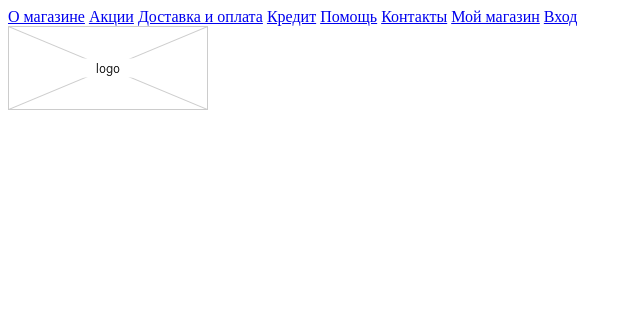
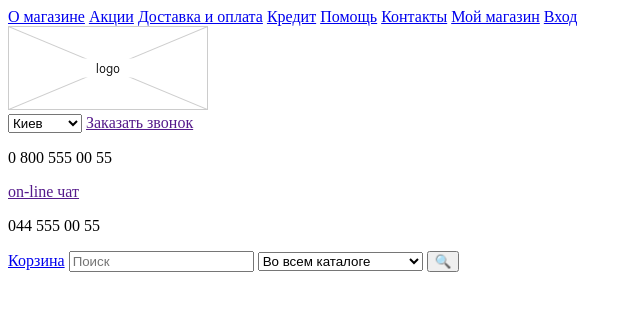
Before and after one commit to Free4evo/internet-shop, a plain HTML site: page index.html in a window 1280 px wide. Shown: the whole page, without its empty margins (0-640 px from the left). Drawn offline with Linux system fonts and the light colour scheme.

Commit message:
add headerBar

```diff
--- a/index.html
+++ b/index.html
@@ -22,6 +22,29 @@
                         <img src="./assets/img/logo.png" alt="shop logo">
                     </a>
                 </div>
+                <div class="locationInformation">
+                    <select>
+                        <option value="Kiev">Киев</option>
+                        <option value="Dnepr">Днепр</option>
+                        <option value="Kharkiv">Харьков</option>
+                        <option value="Odessa">Одесса</option>
+                        <option value="Lviv">Львов</option>
+                    </select>
+                    <a href="">Заказать звонок</a>
+                    <p>0 800 555 00 55</p>
+                    <a href="">on-line чат</a>
+                    <p>044 555 00 55</p>
+                    <a href="bag.html">Корзина</a>
+                    <input type="search" name="searchText" placeholder="Поиск">
+                    <select>
+                        <option value="allCatalogue">Во всем каталоге</option>
+                        <option value="computers">Компьютерная техника</option>
+                        <option value="appliances">Бытовая техника</option>
+                        <option value="householdProducts">Товары для дома</option>
+                        <option value="plumbing">Сантехника и ремонт</option>
+                    </select>
+                    <button type="submit">&#128269;</button>
+                </div>
             </section>
         </header>
     </body>
```
